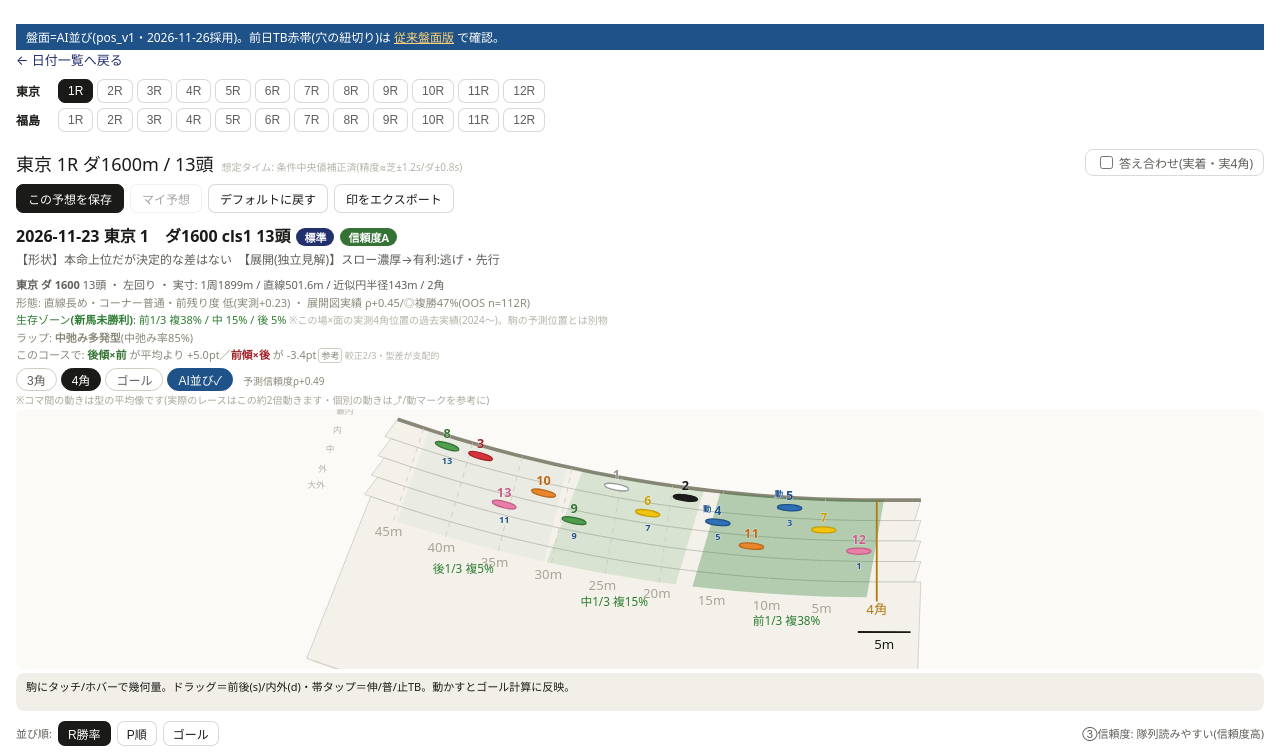
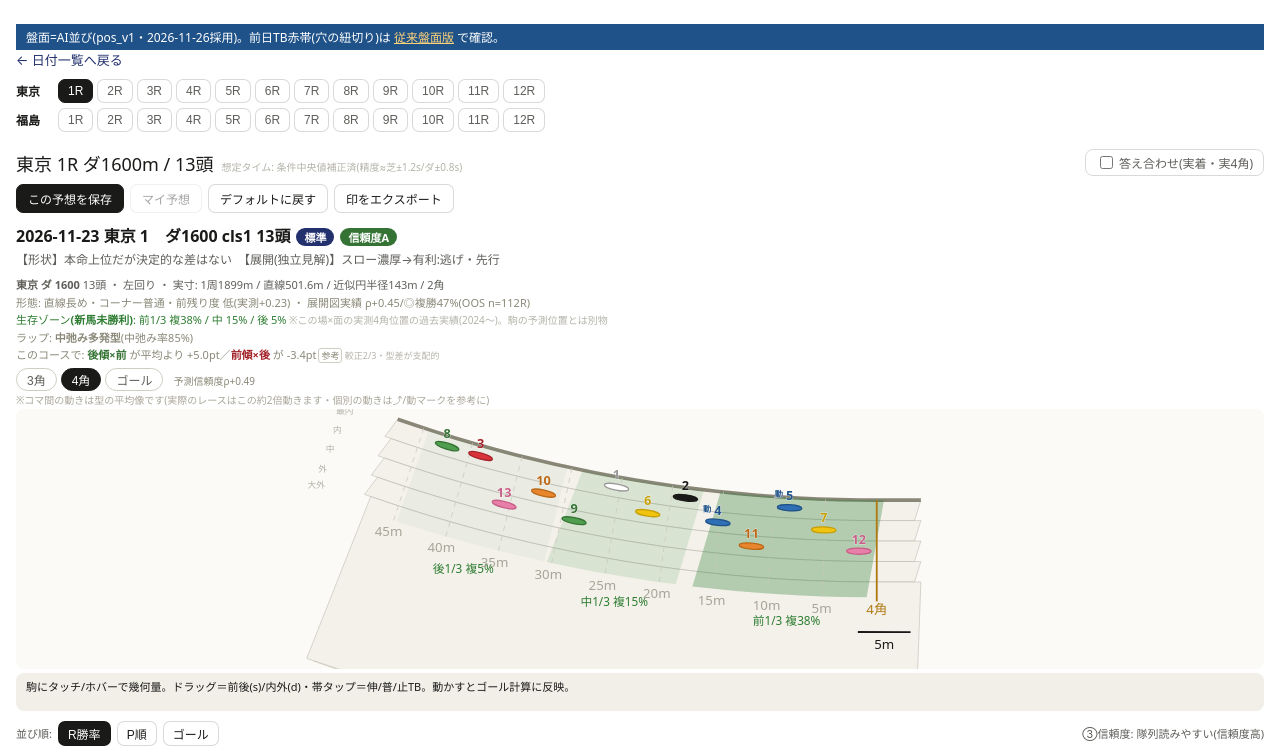
Before and after one commit to coca448/keiba-share, a plain HTML site: page 20261123.html in a window 1280 px wide. Shown: the top 753 px of the page. Drawn offline with Linux system fonts and the light colour scheme.

Commit message:
共有: 20261123 予想

```diff
--- a/20261123.html
+++ b/20261123.html
@@ -155,8 +155,6 @@ function tbPrevToggle(){ tbPrevMode=(tbPrevMode+1)%2; try{localStorage.setItem('
 // (⇗の時間ペナなし=2026-11-25実測で根拠なし、止の+0.3sは免除)
 var goalAvoid=false; try{goalAvoid=localStorage.getItem('kessei:goalAvoid')==='1';}catch(e){}
 function goalAvoidToggle(){ goalAvoid=!goalAvoid; try{localStorage.setItem('kessei:goalAvoid',goalAvoid?'1':'0');}catch(e){} ovDraw(); }
-var aiRankMode=true; try{aiRankMode=localStorage.getItem('kessei:aiRank')!=='0';}catch(e){}
-function aiRankToggle(){ aiRankMode=!aiRankMode; try{localStorage.setItem('kessei:aiRank',aiRankMode?'1':'0');}catch(e){} ovDraw(); }
 var CONTEST_K=0.5;
 // コース実寸(JRA公式 jra.go.jp/facilities/race/*/course/ 採録=data/course/track_master.csv, 検算5/5)
 // fb:1 = 芝内外の別が不明な場合の主コースfallback(1周最小)
@@ -695,9 +693,6 @@ function ovTabsRender(){
   if(cornerTab===5){
     html+='<button onclick="goalAvoidToggle();" style="margin-right:4px;padding:2px 10px;border-radius:12px;border:1px solid '+(goalAvoid?'#1a1a18':'#cfccc2')+';background:'+(goalAvoid?'#1a1a18':'#fff')+';color:'+(goalAvoid?'#fff':'#5f5e5a')+';font-size:12px;cursor:pointer;" title="4角タブで帯を止にした場合、その帯の馬は直線で最寄りの非・止帯へ外出し(止+0.3sは免除・⇗の時間ペナなし)">止回避'+(goalAvoid?'✓':'')+'</button>';
   }
-  if(cornerTab===4&&horses.some(function(h){return h.aiRank!=null&&h.aiSrc==='ai';})){
-    html+='<button onclick="aiRankToggle();" style="margin-right:4px;padding:2px 10px;border-radius:12px;border:1px solid '+(aiRankMode?'#1f5288':'#cfccc2')+';background:'+(aiRankMode?'#1f5288':'#fff')+';color:'+(aiRankMode?'#fff':'#5f5e5a')+';font-size:12px;cursor:pointer;" title="AI4角並び(pos_v1: 位置形質×騎手×速度×PCIのLGBM)。履歴2走以上の馬のみ数字表示。実測(配備等価・新馬除外41日): 並びρ 盤面芝0.43/ダ0.48→AI込み0.45/0.53。盤面の絵と赤帯はtaikeiのまま=この数字は参考序列">AI並び'+(aiRankMode?'✓':'')+'</button>';
-  }
   html+=(cornerTab===5)
     ?'<span style="font-size:10px;color:#8a8878;margin-left:6px;">縦=残距離(直線'+((course&&course.chokuM)||'?')+'m+4角遅れ)÷想定上がり速度の到達差(実寸)・横=4角レーン+壁ルール(道中で前に追いつき横が重なると1列外へ・⇗=持ち出し回数・時間ペナなし=2026-11-25実測で⇗馬はO/E1.00-1.02と人気比で沈まず市場織り込み済)・ドラッグ自由/ゴール計算には影響しない ※較正済(γ面別3.0/2.7=V2上がり分散比・β2×垂れ差し形質): 序列ρ芝0.282/ダ0.345(41日)。<b>注意: 前1/3は絵より甘い構造バイアス(芝約2.5番手/ダ約2番手分)=前の馬は割り引いて読む</b>。序列はR順(0.49)が上・ここは決着の形のスケッチ用</span>'
     :'<span style="font-size:10px;color:#8a8878;margin-left:6px;">予測信頼度ρ'+CORNER_RHO[cornerTab]
@@ -923,7 +918,6 @@ function ovDraw(){
       +'<text x="'+p.x+'" y="'+(p.y-0.75)+'" text-anchor="middle" font-size="1.25" font-weight="600" fill="'+cap.s+'" stroke="#fff" stroke-width="0.06" paint-order="stroke" pointer-events="none">'+h.no+'</text>'
       +(h.mkClass?'<text x="'+(p.x+1.05)+'" y="'+(p.y-1.05)+'" text-anchor="middle" font-size="0.95" font-weight="700" fill="'+(h.mkClass==='常習'?'#b45309':'#d9a75f')+'" stroke="#fff" stroke-width="0.05" paint-order="stroke" pointer-events="none">⤴</text>':'')
       +(h.kdClass==='高'?'<text x="'+(p.x-1.05)+'" y="'+(p.y-1.05)+'" text-anchor="middle" font-size="0.8" font-weight="700" fill="#1f5288" stroke="#fff" stroke-width="0.05" paint-order="stroke" pointer-events="none">動</text>':'')
-      +((cornerTab===4&&aiRankMode&&h.aiRank!=null&&h.aiSrc==='ai')?'<text x="'+p.x+'" y="'+(p.y+1.75)+'" text-anchor="middle" font-size="0.9" font-weight="700" fill="#1f5288" stroke="#fff" stroke-width="0.06" paint-order="stroke" pointer-events="none">'+h.aiRank+'</text>':'')
       +'</g>');
   });
   var pb1=ovXY(sMin+1,dView+3.4), pb2=ovXY(sMin+6,dView+3.4);
```
Also changed, not shown: 20261123tb.html (+0 -6 lines).
